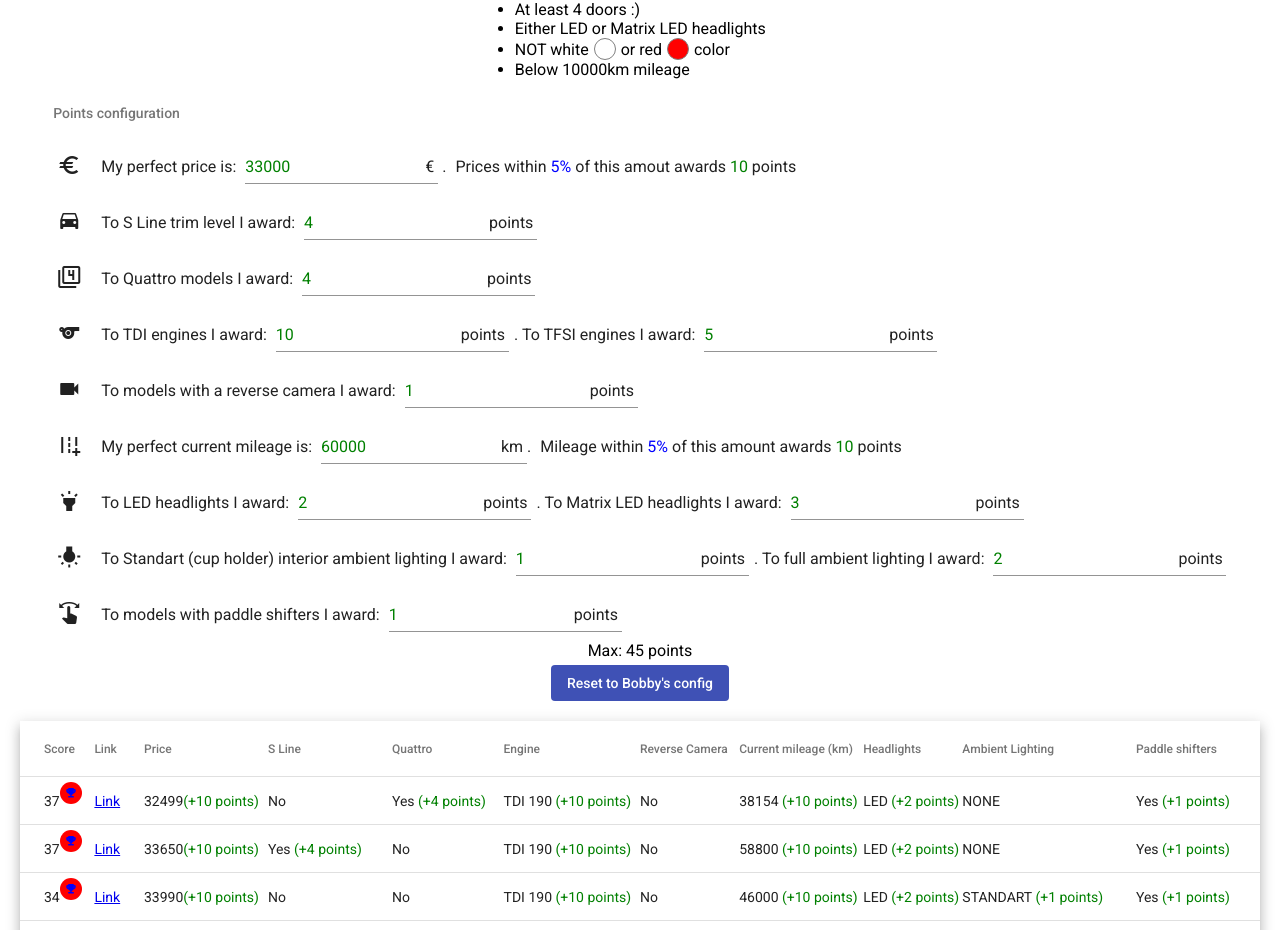
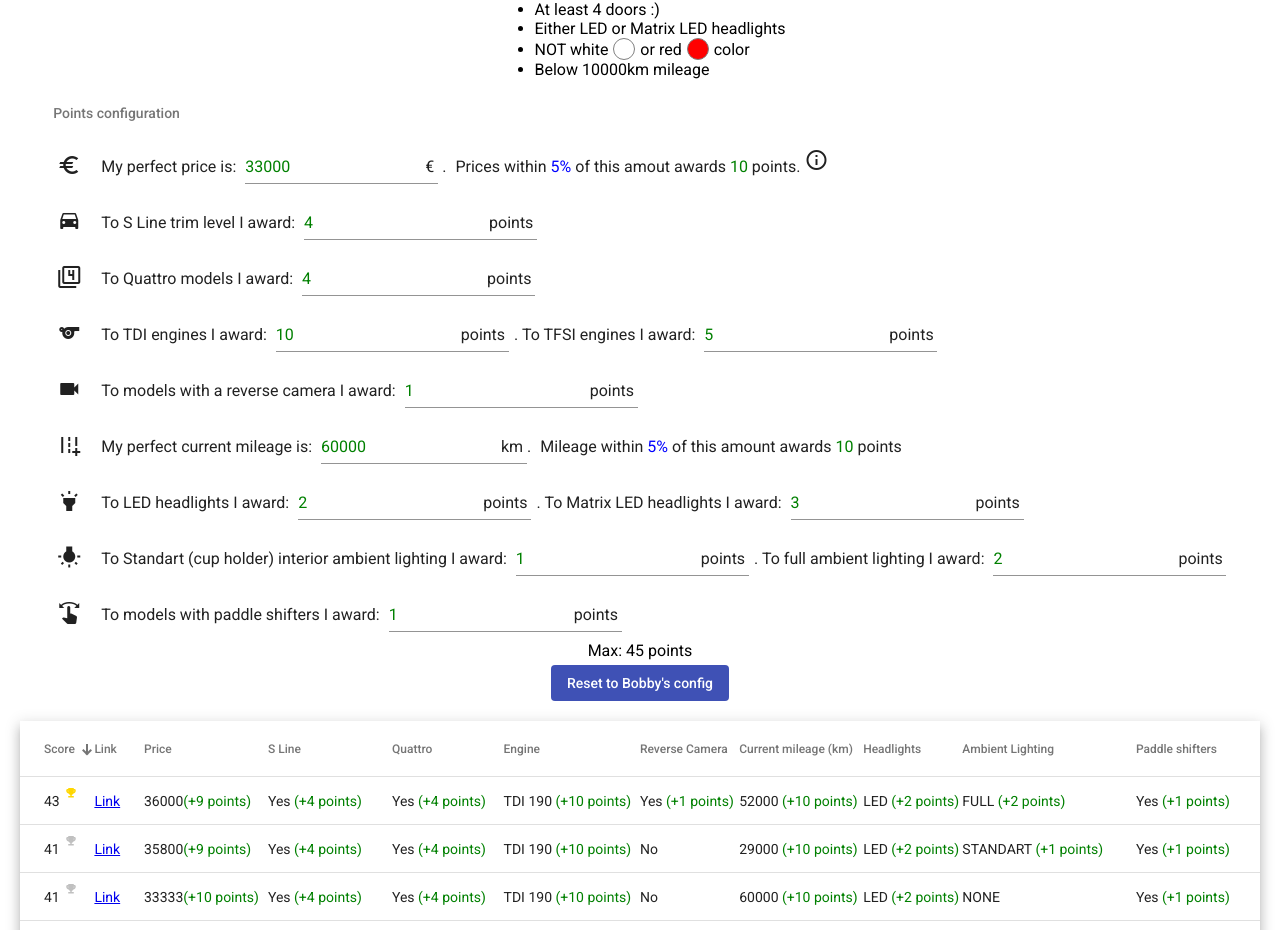
Before and after one commit to booobi/bobbyBuysAnA5, an Angular app: page / in a window 1280 px wide. Shown: the part 179-1109 px from the top of the page. Built offline with nearby package versions, Linux system fonts and the light colour scheme.

Commit message:
mockup new price logic

```diff
--- a/src/app/analyze-view/analyze-view.component.html
+++ b/src/app/analyze-view/analyze-view.component.html
@@ -2,7 +2,7 @@
   <span>Mandatory features (all cars listed below have them, so we can eliminate them from the scoreboard):</span>
   <ul>
     <li>Digital Cockpit</li>
-    <li>At least Sline or Quattro (preferebly both)</li>
+    <li>At least S Line trim or Quattro</li>
     <li>At least 190HP(PS)</li>
     <li>Automatic transmission</li>
     <li>At least 4 doors :)</li>
@@ -27,7 +27,15 @@
     <ng-container matColumnDef="score">
       <th mat-header-cell *matHeaderCellDef mat-sort-header [style.width]="tableStyleConfig.score"> Score </th>
       <td mat-cell *matCellDef="let car; let i = index">
-        <span [matBadge]=" i<3 ? 'emoji_events' : null" class="offer-gold-medal" [matBadgeColor]="i+1 > 1 ? 'warn' : 'primary'" matBadgeOverlap="false">{{ car.score }}</span>
+        <span
+          *ngIf="(medalClassGetter$ | async)!(car.score) as medalClass; else basicScoreTemplate"
+          matBadge="emoji_events"
+          [ngClass]="medalClass"
+          matBadgeOverlap="false">{{ car.score }}
+        </span>
+        <ng-template #basicScoreTemplate>
+          <span>{{ car.score }}</span>
+        </ng-template>
       </td>
     </ng-container>
     <ng-container matColumnDef="link">
--- a/src/app/analyze-view/analyze-view.component.scss
+++ b/src/app/analyze-view/analyze-view.component.scss
@@ -23,6 +23,16 @@
 // hack for custom mat-badge colors (I don't want to play with material theming)
 // https://stackoverflow.com/questions/58537350/how-to-customize-the-color-of-specific-mat-badge
 .offer-gold-medal .mat-badge-content {
-    background: red;
-    color: blue;
+    background: white;
+    color: #FFD700;
 }
+
+.offer-silver-medal .mat-badge-content {
+    background: white;
+    color: #C0C0C0;
+}
+
+.offer-bronze-medal .mat-badge-content {
+    background: white;
+    color: #CD7F32;
+}
--- a/src/app/analyze-view/analyze-view.component.ts
+++ b/src/app/analyze-view/analyze-view.component.ts
@@ -1,6 +1,6 @@
 import { Component, OnInit, ViewChild } from '@angular/core';
 import { FormControl } from '@angular/forms';
-import { MatSort } from '@angular/material/sort';
+import { MatSort, MatSortable } from '@angular/material/sort';
 import { MatTableDataSource } from '@angular/material/table';
 import { combineLatest, map, Observable, of, shareReplay, Subject, takeUntil } from 'rxjs';
 import { MAX_MILEAGE_POINTS, MAX_PRICE_POINTS } from '../constants';
@@ -306,6 +306,27 @@
 
   ngAfterViewInit() {
     this.dataSource.sort = this.sort;
+    this.sort.sort(({ id: 'score', start: 'desc'}) as MatSortable);
+  }
+
+  medalClassGetter$: Observable<(carScore: number) => string> = this.scoredCars$.pipe(map(scoredCars => carScore => {
+    const sortedScores = [...(new Set(scoredCars.map(scoredCar => scoredCar.score)))].sort().reverse();
+    return this.getScoreClass(sortedScores.indexOf(carScore));
+  } ))
+
+  getScoreClass(index: number) {
+    switch(index) {
+      case 0: {
+        return 'offer-gold-medal';
+      }
+      case 1: {
+        return 'offer-silver-medal';
+      }
+      case 2: {
+        return 'offer-bronze-medal';
+      }
+      default: return '';
+    }
   }
 
   onReset() {
--- a/src/app/analyze-view/audi-feature-ranking.ts
+++ b/src/app/analyze-view/audi-feature-ranking.ts
@@ -12,6 +12,7 @@
 
 const calculateDeviationPoints = (carAmount: number, idealAmount: number) => {
   const chosenDeviationDecimal = DEVIATION_PERCENTAGE / 100;
+  const subsequentDeviationDecimal = 1/100;
   // if >= 0 - the car costs less
   // if < 0 - the car costs more
   const carPriceDeviationDecimal = 1 - carAmount / idealAmount;
@@ -21,6 +22,14 @@
   if (carPriceDeviationDecimal > 0 || carPriceDeviationFromIdeal <= 1) {
     return 10;
   }
+
+  // car amount is more than DEVIATION_PERCENTAGE above idealPrice
+  const subsequentDeviationAmount = idealAmount * subsequentDeviationDecimal;
+  // calculate subsequent deviation using subsequentDeviationDecimal (usually will be less than chosenDeviationDecimal)
+  const carSubsequentDevations = Math.floor((idealAmount*(1 + chosenDeviationDecimal) - idealAmount) / subsequentDeviationAmount)
+
+  console.log({ carAmount, subsequentDeviationAmount, carSubsequentDevations })
+
 
   // subscract 1 point for each deviation
   const pointsAwarded = 10 - Math.floor(carPriceDeviationFromIdeal);
--- a/src/app/analyze-view/ranking-configuration-form/ranking-configuration-form.component.html
+++ b/src/app/analyze-view/ranking-configuration-form/ranking-configuration-form.component.html
@@ -11,12 +11,20 @@
         <span>My perfect price is: </span>
         <span class="ml-5 mr-5">
           <mat-form-field appearance="standard">
-            <input #test formControlName="idealPrice" matInput type="number" placeholder="0" class="points-value">
+            <input formControlName="idealPrice" matInput type="number" placeholder="0" class="points-value">
             <span matSuffix>€&nbsp;</span>
           </mat-form-field>
           .
         </span>
-        <span> Prices within <span class="deviation">5%</span> of this amout awards <span class="points-value">{{ MAX_PRICE_POINTS }}</span> points</span>
+        <span> Prices within <span class="deviation">5%</span> of this amout awards <span class="points-value">{{ MAX_PRICE_POINTS }}</span> points.
+          <mat-icon
+            aria-hidden="false"
+            aria-label="Price calculation information"
+            matTooltip="Info about the action">
+            info_outline
+          </mat-icon>
+        </span>
+
       </div>
     </mat-list-item>
 
--- a/src/app/analyze-view/ranking-configuration-form/ranking-configuration-form.module.ts
+++ b/src/app/analyze-view/ranking-configuration-form/ranking-configuration-form.module.ts
@@ -9,6 +9,7 @@
 
 import { RankingConfigurationFormComponent } from './ranking-configuration-form.component';
 
+
 @NgModule({
   imports: [
     CommonModule,
@@ -16,7 +17,7 @@
     MatFormFieldModule,
     MatInputModule,
     MatListModule,
-    MatIconModule
+    MatIconModule,
   ],
   declarations: [RankingConfigurationFormComponent],
   exports: [RankingConfigurationFormComponent]
--- a/src/app/app.module.ts
+++ b/src/app/app.module.ts
@@ -1,5 +1,6 @@
 import { NgModule } from '@angular/core';
 import { BrowserModule } from '@angular/platform-browser';
+import { OverlayModule } from '@angular/cdk/overlay';
 import { BrowserAnimationsModule } from '@angular/platform-browser/animations';
 import { MatToolbarModule } from '@angular/material/toolbar';
 
@@ -7,6 +8,7 @@
 import { AppRoutingModule } from './app-routing.module';
 import { MatButtonModule } from '@angular/material/button';
 import { MatIconModule } from '@angular/material/icon';
+import { MatTooltipModule } from '@angular/material/tooltip';
 
 @NgModule({
   declarations: [AppComponent],
@@ -14,6 +16,8 @@
     BrowserModule,
     BrowserAnimationsModule,
     AppRoutingModule,
+    OverlayModule,
+    MatTooltipModule,
     MatToolbarModule,
     MatButtonModule,
     MatIconModule,
```
Also changed, not shown: 1 other file (tests, documents, lock files or other folders).
